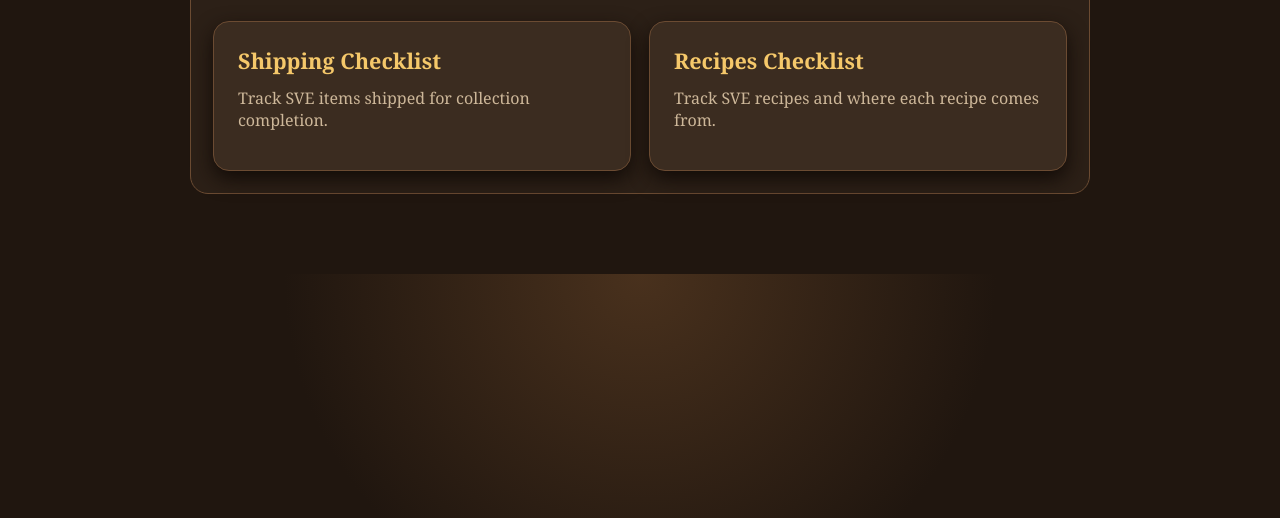
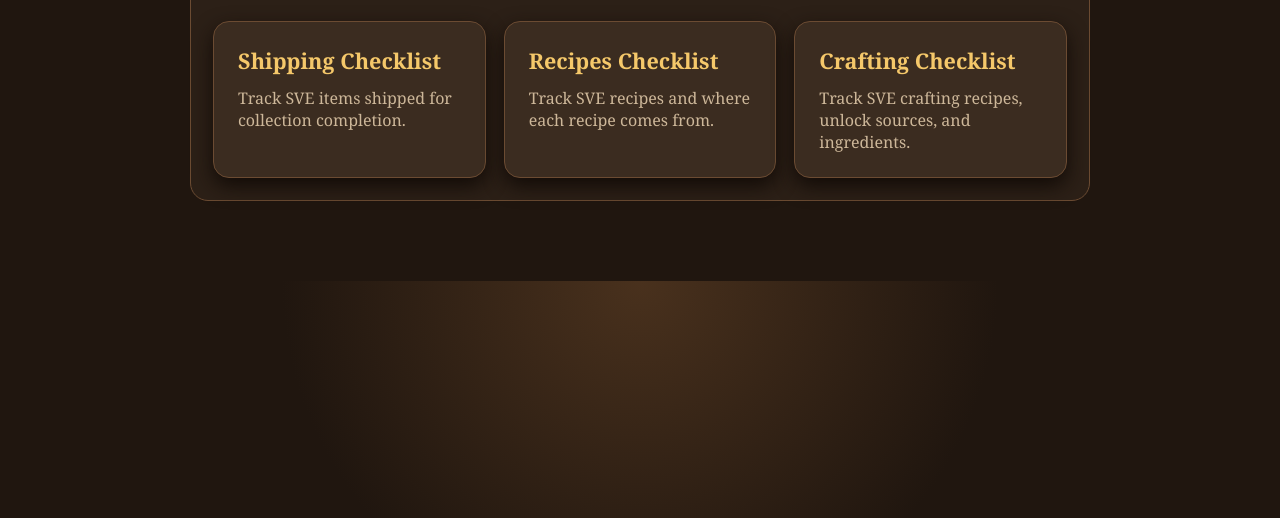
Before and after one commit to Starpony999/SDV-Checklist, a plain HTML site: page index.html in a window 1280 px wide. Shown: the part 282-800 px from the top of the page. Drawn offline with Linux system fonts and the light colour scheme.

Commit message:
Update home-links section with Crafting Checklist
Added a new Crafting Checklist link to the home page.

```diff
--- a/index.html
+++ b/index.html
@@ -23,9 +23,15 @@
     <strong>Shipping Checklist</strong>
     <span>Track SVE items shipped for collection completion.</span>
   </a>
+
   <a class="home-card" href="recipes.html">
     <strong>Recipes Checklist</strong>
     <span>Track SVE recipes and where each recipe comes from.</span>
+  </a>
+
+  <a class="home-card" href="crafting.html">
+    <strong>Crafting Checklist</strong>
+    <span>Track SVE crafting recipes, unlock sources, and ingredients.</span>
   </a>
 </section>
   </main>
```
Lines whose indentation alone changed are shown as unchanged.
